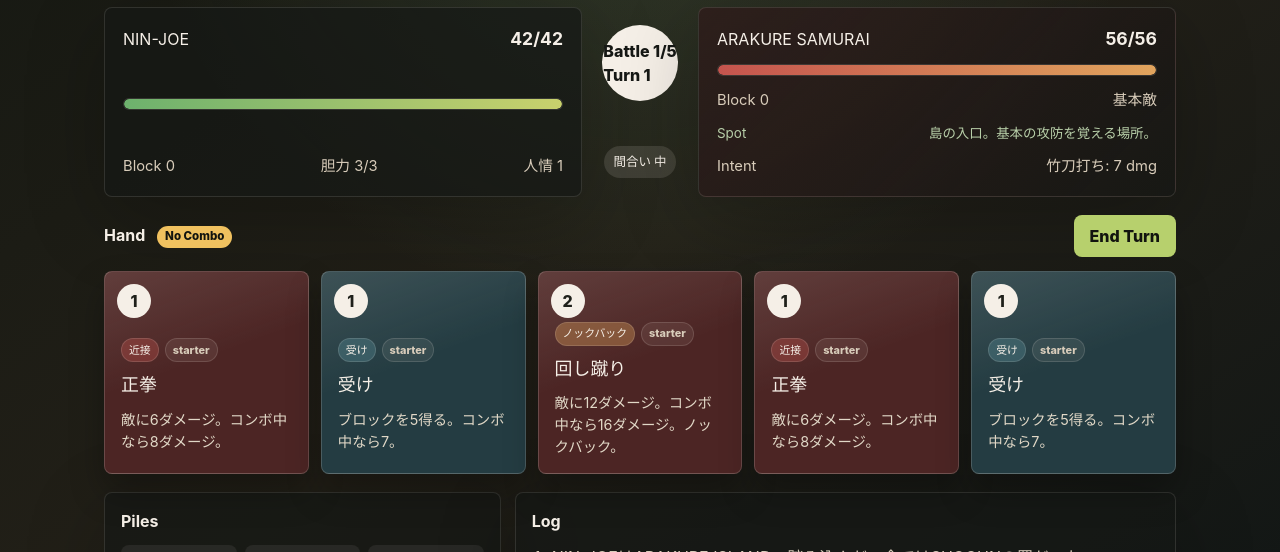
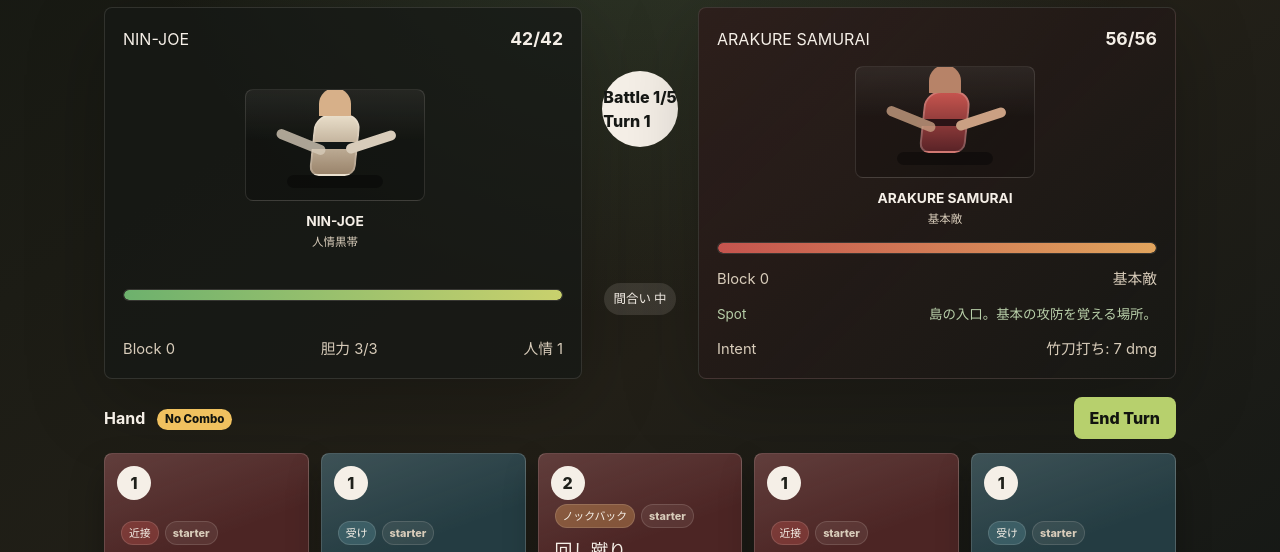
Before and after one commit to saiteu/nin-joe-arakure-island, a website built with Vite: page index.html in a window 1280 px wide. Shown: the part 194-746 px from the top of the page. Built offline with nearby package versions, Linux system fonts and the light colour scheme.

Commit message:
Add combatant silhouettes

```diff
--- a/src/main.ts
+++ b/src/main.ts
@@ -525,6 +525,18 @@ function rangeLabel(range: RangeBand): string {
   return labels[range];
 }
 
+function rangeClass(range: RangeBand): string {
+  return `range-${range}`;
+}
+
+function enemyClassName(name: string): string {
+  return name
+    .toLowerCase()
+    .replace(/の/g, "-")
+    .replace(/[^a-z0-9]+/g, "-")
+    .replace(/^-|-$/g, "");
+}
+
 function stepCloser(range: RangeBand): RangeBand {
   if (range === "far") {
     return "mid";
@@ -586,12 +598,13 @@ function render(): void {
         <button class="ghost-button" data-action="reset">New Run</button>
       </section>
 
-      <section class="battlefield" aria-label="Battlefield">
+      <section class="battlefield ${rangeClass(state.range)}" aria-label="Battlefield">
         <article class="combatant player">
           <div class="combatant-header">
             <span>NIN-JOE</span>
             <strong>${state.playerHp}/${state.playerMaxHp}</strong>
           </div>
+          ${renderFighterFigure("player", "NIN-JOE", "人情黒帯")}
           <div class="meter"><span style="width: ${hpPercent(state.playerHp, state.playerMaxHp)}"></span></div>
           <div class="stat-row">
             <span>Block ${state.playerBlock}</span>
@@ -610,6 +623,7 @@ function render(): void {
             <span>${state.enemyName}</span>
             <strong>${state.enemyHp}/${state.enemyMaxHp}</strong>
           </div>
+          ${renderFighterFigure("enemy", state.enemyName, currentEnemy().role)}
           <div class="meter enemy-meter"><span style="width: ${hpPercent(state.enemyHp, state.enemyMaxHp)}"></span></div>
           <div class="stat-row">
             <span>Block ${state.enemyBlock}</span>
@@ -671,6 +685,26 @@ function render(): void {
   app.querySelectorAll<HTMLButtonElement>("[data-travel-choice-id]").forEach((button) => {
     button.addEventListener("click", () => chooseTravelOption(button.dataset.travelChoiceId ?? ""));
   });
+}
+
+function renderFighterFigure(side: "player" | "enemy", name: string, label: string): string {
+  const figureClass = side === "enemy" ? `fighter enemy-figure ${enemyClassName(name)}` : "fighter player-figure";
+  return `
+    <div class="${figureClass}" aria-label="${name}">
+      <div class="fighter-stage">
+        <span class="fighter-shadow"></span>
+        <span class="fighter-body"></span>
+        <span class="fighter-head"></span>
+        <span class="fighter-belt"></span>
+        <span class="fighter-arm arm-front"></span>
+        <span class="fighter-arm arm-back"></span>
+      </div>
+      <div class="fighter-caption">
+        <strong>${name}</strong>
+        <small>${label}</small>
+      </div>
+    </div>
+  `;
 }
 
 function renderCard(card: Card): string {
--- a/src/styles.css
+++ b/src/styles.css
@@ -103,9 +103,10 @@ h2 {
 
 .combatant {
   display: grid;
-  min-height: 190px;
+  min-height: 300px;
   padding: 18px;
   align-content: space-between;
+  gap: 14px;
 }
 
 .combatant strong {
@@ -116,6 +117,168 @@ h2 {
   background:
     linear-gradient(135deg, rgba(118, 38, 42, 0.2), transparent),
     rgba(22, 24, 21, 0.74);
+}
+
+.fighter {
+  display: grid;
+  gap: 10px;
+  justify-items: center;
+  min-height: 140px;
+}
+
+.fighter-stage {
+  position: relative;
+  display: grid;
+  width: min(180px, 100%);
+  height: 112px;
+  place-items: center;
+  overflow: hidden;
+  border: 1px solid rgba(245, 239, 231, 0.12);
+  border-radius: 8px;
+  background:
+    linear-gradient(180deg, rgba(245, 239, 231, 0.08), transparent 46%),
+    rgba(0, 0, 0, 0.18);
+}
+
+.fighter-stage span {
+  position: absolute;
+  display: block;
+}
+
+.fighter-shadow {
+  bottom: 12px;
+  width: 96px;
+  height: 13px;
+  border-radius: 999px;
+  background: rgba(0, 0, 0, 0.36);
+}
+
+.fighter-body {
+  bottom: 24px;
+  width: 46px;
+  height: 62px;
+  border: 2px solid rgba(245, 239, 231, 0.24);
+  border-radius: 16px 16px 10px 10px;
+  background: linear-gradient(180deg, #e8ddc9, #9a846b);
+  transform: skewX(-6deg);
+}
+
+.fighter-head {
+  bottom: 84px;
+  width: 32px;
+  height: 28px;
+  border-radius: 999px 999px 12px 12px;
+  background: #d7b089;
+}
+
+.fighter-belt {
+  bottom: 51px;
+  width: 56px;
+  height: 7px;
+  border-radius: 999px;
+  background: #111615;
+}
+
+.fighter-arm {
+  bottom: 53px;
+  width: 52px;
+  height: 10px;
+  border-radius: 999px;
+  background: #d8ccba;
+}
+
+.arm-front {
+  transform: translateX(36px) rotate(-18deg);
+}
+
+.arm-back {
+  transform: translateX(-34px) rotate(22deg);
+  opacity: 0.78;
+}
+
+.enemy-figure .fighter-body {
+  background: linear-gradient(180deg, #c5544e, #5a2327);
+}
+
+.enemy-figure .fighter-head {
+  background: #b78368;
+}
+
+.enemy-figure .fighter-belt {
+  background: #2b1416;
+}
+
+.enemy-figure .fighter-arm {
+  background: #caa083;
+}
+
+.ninja-mabushi .fighter-body {
+  background: linear-gradient(180deg, #7b86b8, #25283d);
+}
+
+.yokai-kobushi .fighter-body {
+  width: 62px;
+  background: linear-gradient(180deg, #94b66e, #334226);
+}
+
+.oni-banchou .fighter-body {
+  width: 64px;
+  height: 72px;
+  background: linear-gradient(180deg, #d45d53, #5b171c);
+}
+
+.shogun .fighter-stage,
+.shogun- .fighter-stage {
+  border-color: rgba(240, 193, 95, 0.28);
+  background:
+    linear-gradient(180deg, rgba(240, 193, 95, 0.08), transparent 50%),
+    rgba(0, 0, 0, 0.24);
+}
+
+.shogun .fighter-body,
+.shogun- .fighter-body {
+  width: 58px;
+  background: linear-gradient(180deg, #2f303f, #0d0e14);
+}
+
+.fighter-caption {
+  display: grid;
+  gap: 2px;
+  text-align: center;
+}
+
+.fighter-caption strong {
+  font-size: 0.86rem;
+}
+
+.fighter-caption small {
+  color: #d8ccba;
+  font-size: 0.72rem;
+}
+
+.player-figure {
+  transform: translateX(var(--player-offset, 0));
+  transition: transform 180ms ease;
+}
+
+.enemy-figure {
+  transform: translateX(var(--enemy-offset, 0));
+  transition: transform 180ms ease;
+}
+
+.range-far {
+  --player-offset: -18px;
+  --enemy-offset: 18px;
+}
+
+.range-mid {
+  --player-offset: -8px;
+  --enemy-offset: 8px;
+}
+
+.range-close {
+  --player-offset: 10px;
+  --enemy-offset: -10px;
 }
 
 .meter {
```
Also changed, not shown: docs/session-handoff.md (+12 -3 lines).
